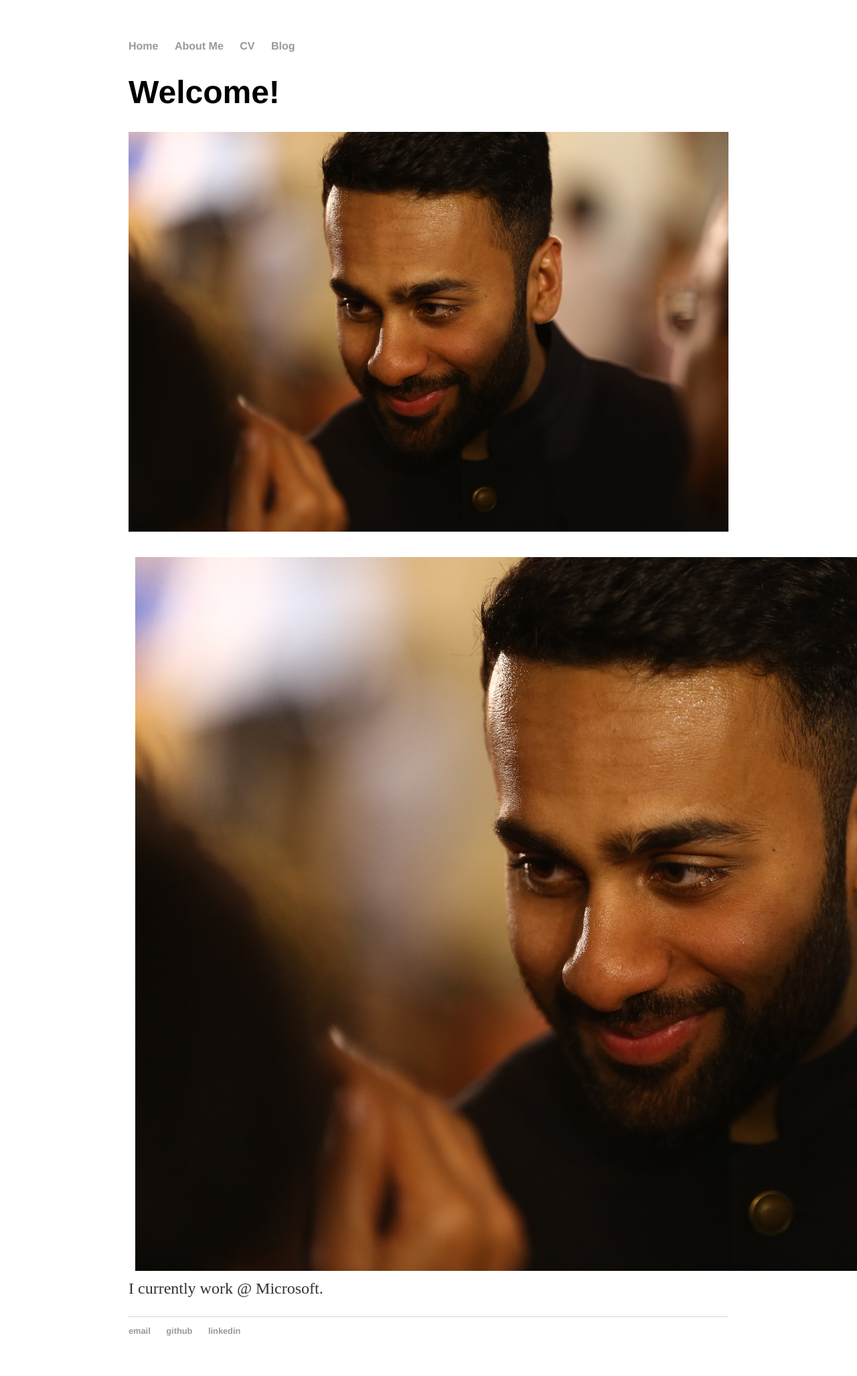
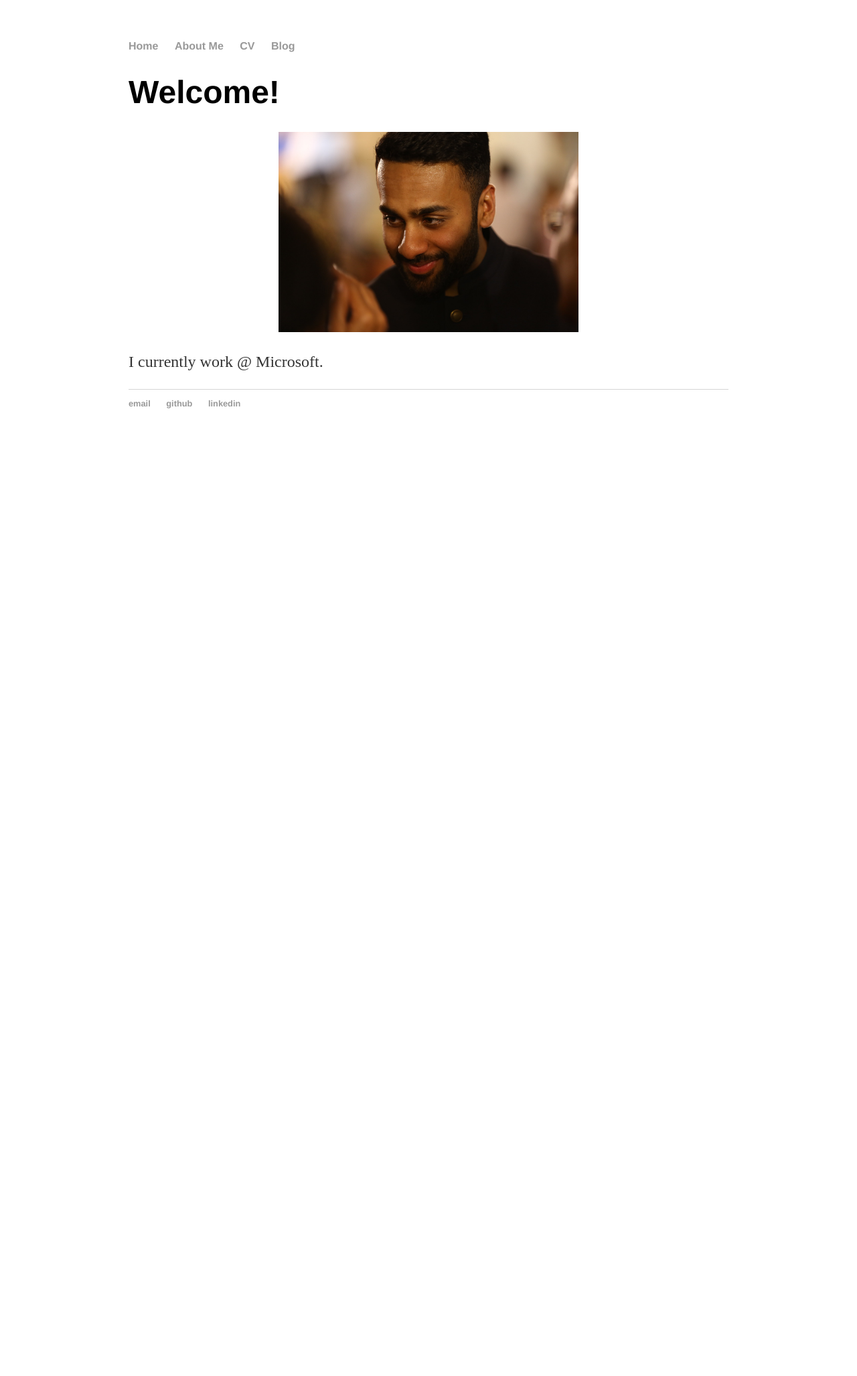
Before and after one commit to suvamsh/suvamsh.github.io, a Jekyll site: the page built from index.html, in a window 1280 px wide. Shown: the whole page at 67% size. Built offline with Jekyll 4.4.1, drawn with Linux system fonts in a browser that asks for light colours; after the commit the page ends 900 px from its top, so only the background shows below that.

Commit message:
single image half size

```diff
--- a/index.html
+++ b/index.html
@@ -5,8 +5,8 @@
 <div class="blurb">
 	<h1>Welcome!</h1>
 	<div style="text-align: center;">
-       <img src="img/me.png" style="max-width: 100%; height: auto;" alt="FYI, image alt text is required" />
+       <img src="img/me.png" style="max-width: 50%; height: 50;" alt="FYI, image alt text is required" />
     </div>
-	<p><img src="img/me.png" alt="suvamsh_face" align="left" hspace="10" vspace="10"/>
+	<!-- <p><img src="img/me.png" alt="suvamsh_face" align="left" hspace="10" vspace="10"/> -->
 	<p>I currently work @ Microsoft.</p>
 </div><!-- /.blurb -->
```
